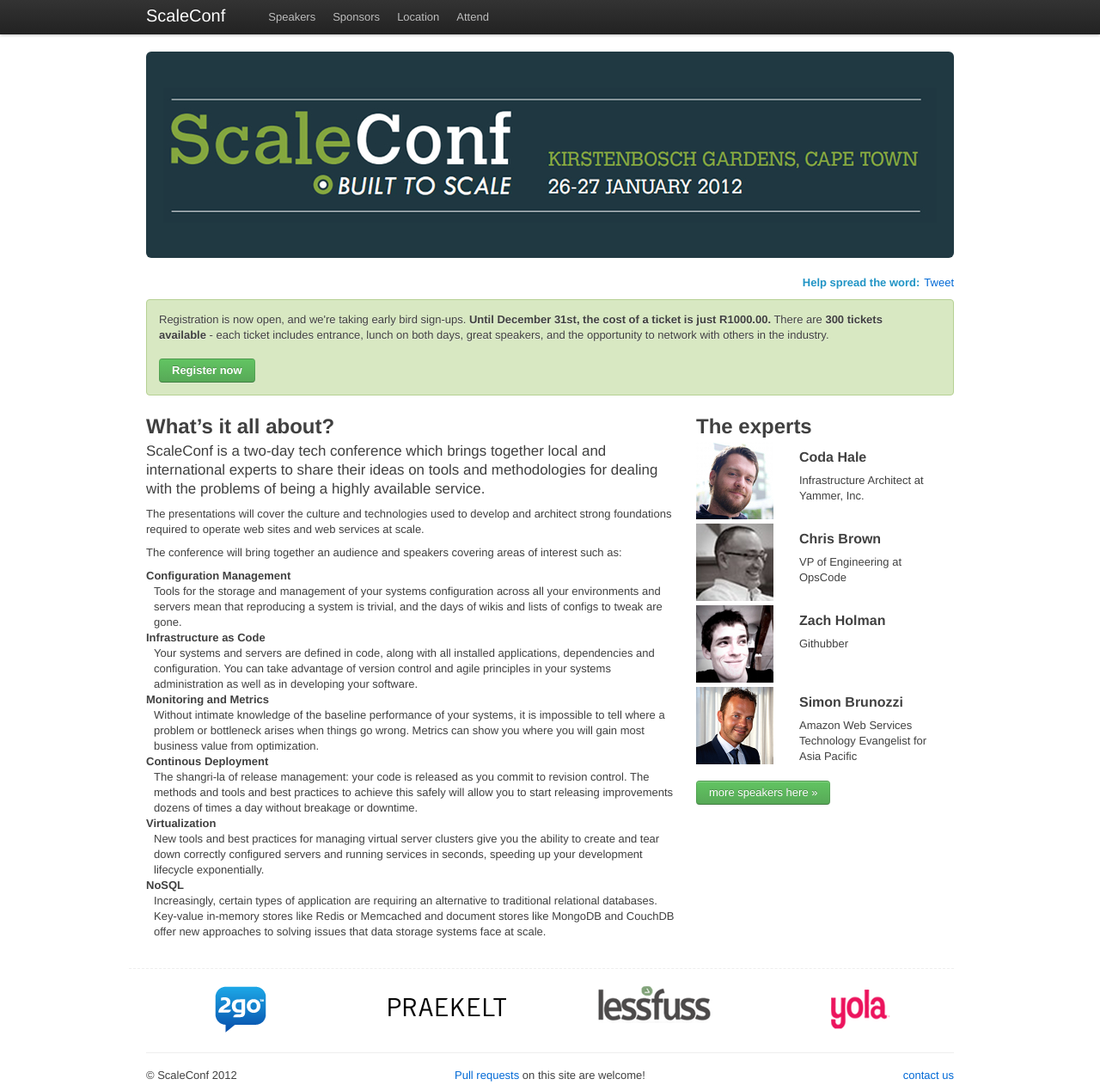
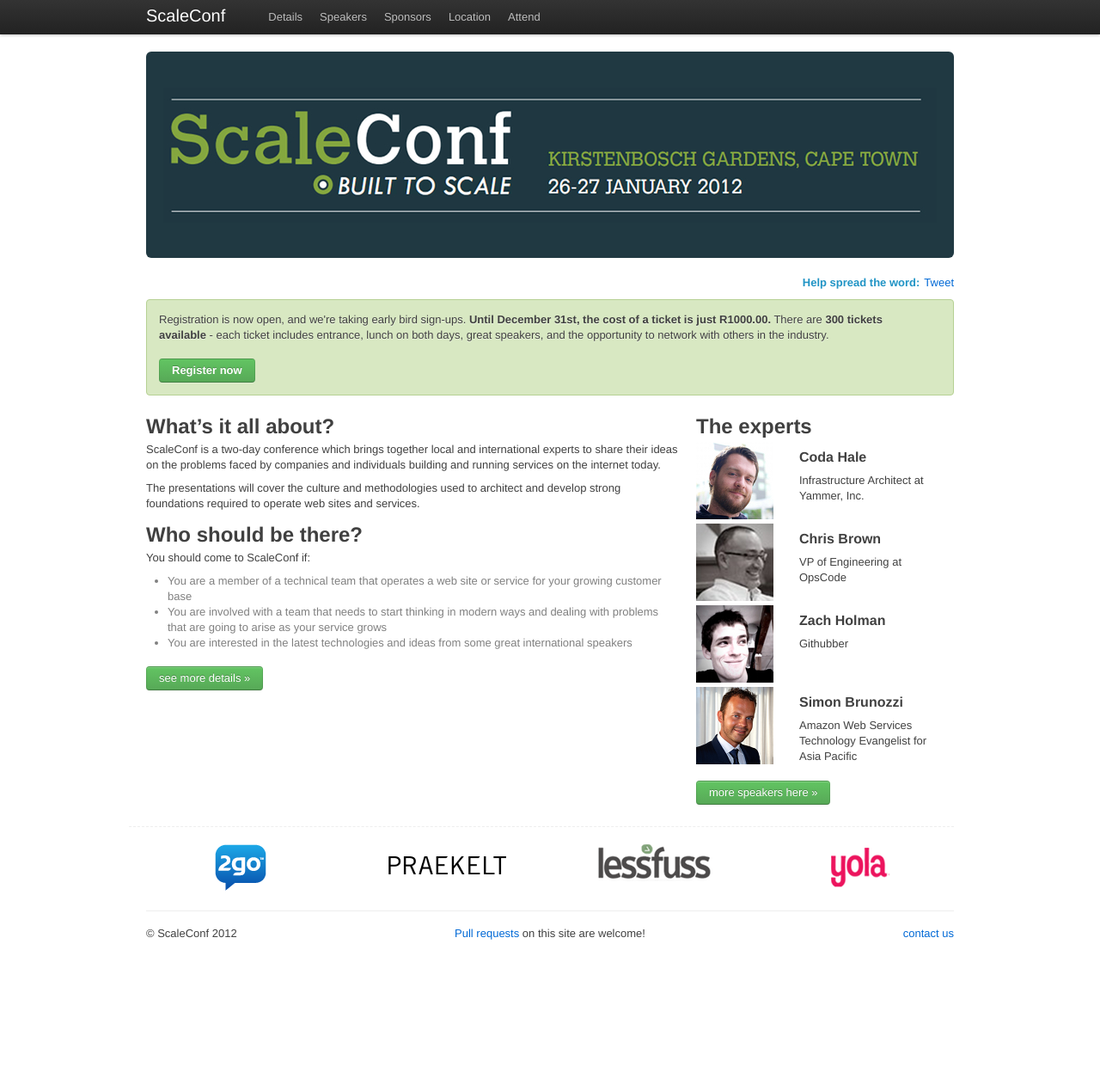
Before and after one commit to scaleconf/scaleconf.github.com, a Jekyll site: the page built from index.html, in a window 1280 px wide and 1269 px high. Shown: the whole window at 86% size. Built offline with Jekyll 4.4.1, drawn with Linux system fonts in a browser that asks for light colours; Markdown is read by kramdown in place of the engine named in the settings; comment, search, counter and statistics services are not loaded.

Commit message:
Details and front-page rework

```diff
--- a/_config.yml
+++ b/_config.yml
@@ -3,6 +3,8 @@
 navigation:
 - text:
   url:
+- url: /details
+  text: Details
 - url: /speakers
   text: Speakers
 - url: /sponsors
--- a/index.html
+++ b/index.html
@@ -25,26 +25,22 @@
       <div class="row">
           <div class="span-two-thirds">
               <h2>What&#8217;s it all about?</h2>
-          <p style="font-size:1.3em;line-height:1.3em">
-            ScaleConf is a two-day tech conference which brings together local and international experts to share their ideas on tools and methodologies for dealing with the
-            problems of being a highly available service.
+              <p><!-- style="font-size:1.3em;line-height:1.3em" -->
+              ScaleConf is a two-day conference which brings together local and international experts to share their ideas on the problems faced by companies and individuals building and running services on the internet today.
               </p>
-          <p>The presentations will cover the culture and technologies used to develop and architect strong foundations required to operate web sites and web services at scale.</p>
-          <p>The conference will bring together an audience and speakers covering areas of interest such as: </p>
-          <!--
-          <p style='color:#447; padding:0 0 0 15px; font-size:15px; line-height:1.5em;'>Configuration Management, Infrastructure as Code, Monitoring and Metrics, Continuous Deployment, Virtualization, Software as a Service, NoSQL, Scalable Database design</p>
-          -->
-          <dl>
-              <dt>Configuration Management</dt> <dd>Tools for the storage and management of your systems configuration across all your environments and servers mean that reproducing a system is trivial, and the days of wikis and lists of configs to tweak are gone.</dd>
-              <dt>Infrastructure as Code</dt>   <dd>Your systems and servers are defined in code, along with all installed applications, dependencies and configuration. You can take advantage of version control and agile principles in your systems administration as well as in developing your software.</dd>
-              <dt>Monitoring and Metrics</dt>   <dd>Without intimate knowledge of the baseline performance of your systems, it is impossible to tell where a problem or bottleneck arises when things go wrong. Metrics can show you where you will gain most business value from optimization.</dd>
-              <dt>Continous Deployment</dt>     <dd>The shangri-la of release management: your code is released as you commit to revision control. The methods and tools and best practices to achieve this safely will allow you to start releasing improvements dozens of times a day without breakage or downtime.</dd>
-              <dt>Virtualization</dt>           <dd>New tools and best practices for managing virtual server clusters give you the ability to create and tear down correctly configured servers and running services in seconds, speeding up your development lifecycle exponentially.</dd>
-              <dt>NoSQL</dt>                    <dd>Increasingly, certain types of application are requiring an alternative to traditional relational databases.  Key-value in-memory stores like Redis or Memcached and document stores like MongoDB and CouchDB offer new approaches to solving issues that data storage systems face at scale.</dd>
-          </dl>
+              <p>
+              The presentations will cover the culture and methodologies used to architect and develop strong foundations required to operate web sites and services.
               </p>
+              <h2>Who should be there?</h2>
+              <p>
+              You should come to ScaleConf if:
+              <ul>
+                  <li>You are a member of a technical team that operates a web site or service for your growing customer base</li>
+                  <li>You are involved with a team that needs to start thinking in modern ways and dealing with problems that are going to arise as your service grows</li>
+                  <li>You are interested in the latest technologies and ideas from some great international speakers</li>
+              </ul>
+              <p style='margin:10px 0;'><a href='/details' class='btn success'> see more details &raquo;</a></p>
           </div>
-
 
           <div class="span-one-third">
               <h2>The experts</h2>
@@ -63,6 +59,7 @@
           </div>
 
       </div>
+
       <div class="row" style='border-top:dashed 1px #eee; margin-top:15px; padding-top:20px;'>
           <div class="span4" style='text-align:center;'>
               <a href="http://www.2go.im/"><img src='/images/sponsors/2go.png'/></a>
```
Also changed, not shown: details.html (added, +72 -0 lines), images/speakers/jonathan.jpg (added). Lines whose indentation alone changed are shown as unchanged.
